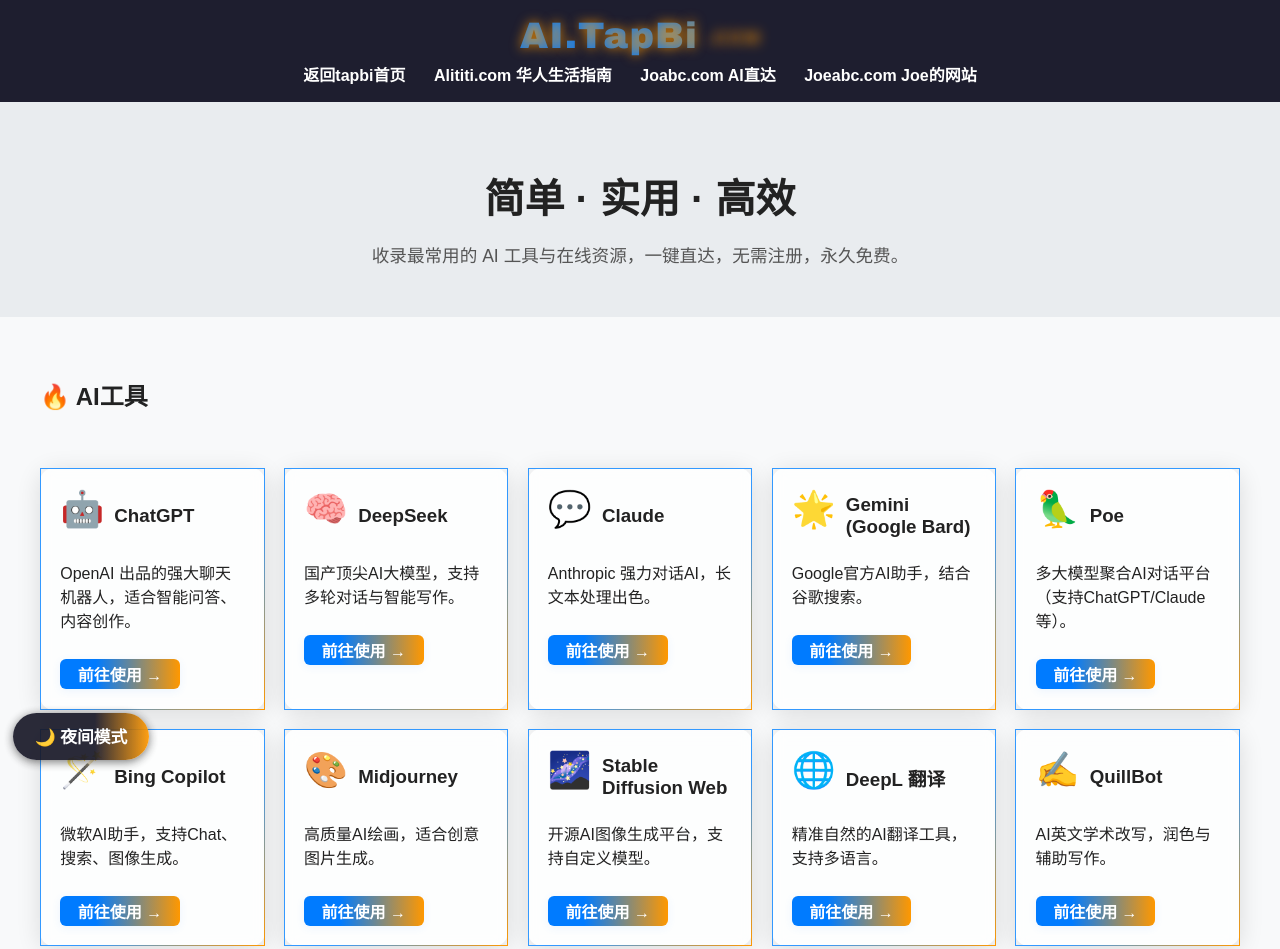
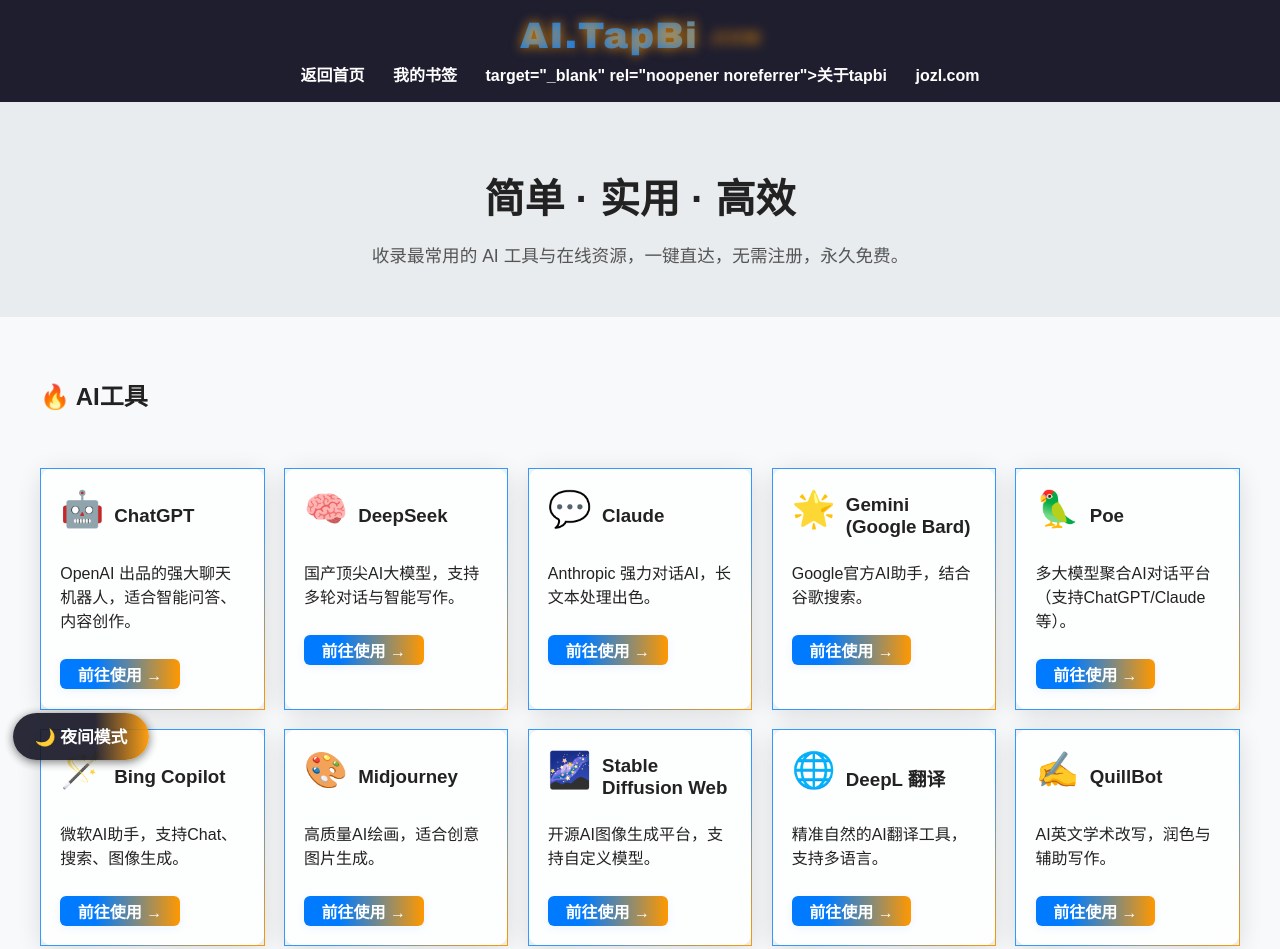
Before and after one commit to alititi-jackie/ai.tapbi-site, a plain HTML site: page index.html in a window 1280 px wide. Shown: the top 949 px of the page. Drawn offline with Linux system fonts and the light colour scheme.

Commit message:
Update index.html

```diff
--- a/index.html
+++ b/index.html
@@ -275,10 +275,10 @@
     <span class="tap">AI.Tap</span><span class="bi">Bi</span><span class="com">.COM</span>
   </div>
   <nav aria-label="主导航">
-    <a href="https://tapbi.com/" target="_blank" rel="noopener noreferrer">返回tapbi首页</a>
-    <a href="https://alititi.com/" target="_blank" rel="noopener noreferrer">Alititi.com 华人生活指南</a>
-    <a href="https://joabc.com/">Joabc.com AI直达</a>
-    <a href="https://joeabc.com/" target="_blank" rel="noopener noreferrer">Joeabc.com Joe的网站</a>
+    <a href="https://tapbi.com/" target="_blank" rel="noopener noreferrer">返回首页</a>
+    <a href="https://tapbi.com/mi" target="_blank" rel="noopener noreferrer">我的书签</a>
+    <a href="https://tapbi.com/About">target="_blank" rel="noopener noreferrer">关于tapbi</a>
+    <a href="https://jozl.com/" target="_blank" rel="noopener noreferrer">jozl.com</a>
   </nav>
 </header>
 
```
